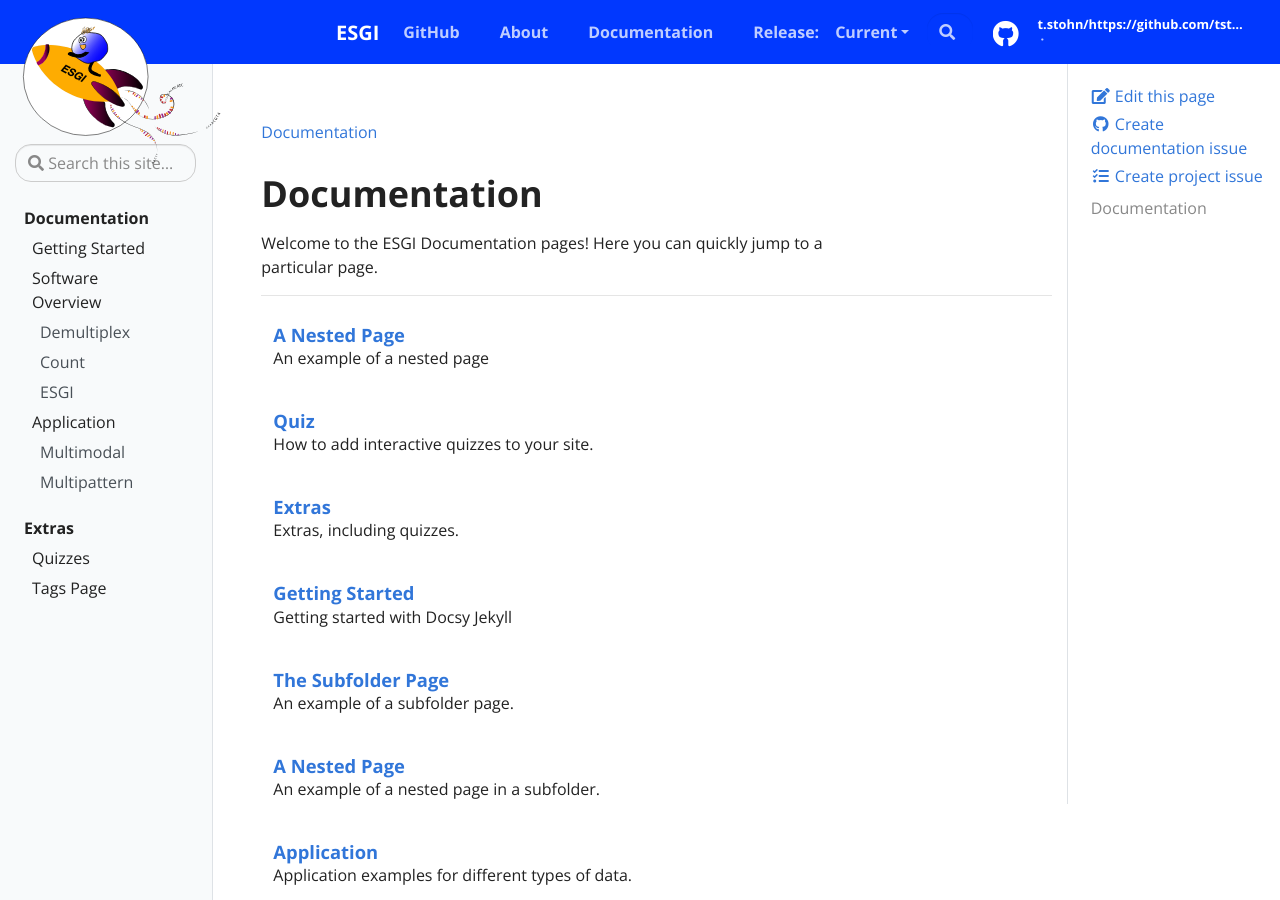
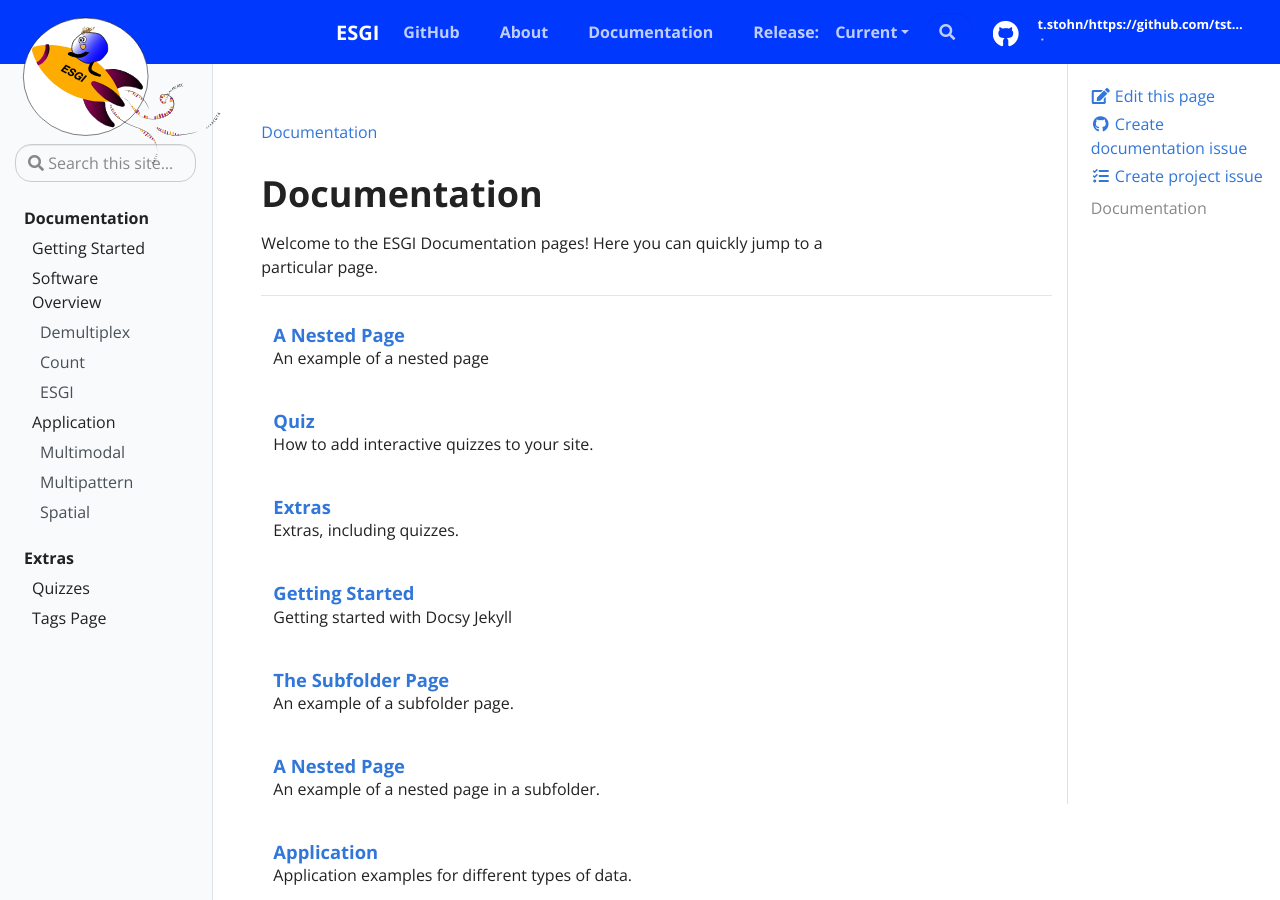
Before and after one commit to tstohn/ESGI.documentation, a Jekyll site: the page built from pages/docs.md, in a window 1280 px wide and 900 px high. Built offline with Jekyll 4.4.1, drawn with Linux system fonts in a browser that asks for light colours.

Commit message:
add spatial to the sidabar

```diff
--- a/_data/toc.yml
+++ b/_data/toc.yml
@@ -19,6 +19,8 @@
           url: "docs/application#multimodal"
         - title: Multipattern
           url: "docs/application#multipattern"
+        - title: Spatial
+          url: "docs/application#spatial"
 - title: "Extras"
   url: "docs/extras"
   links:
```
